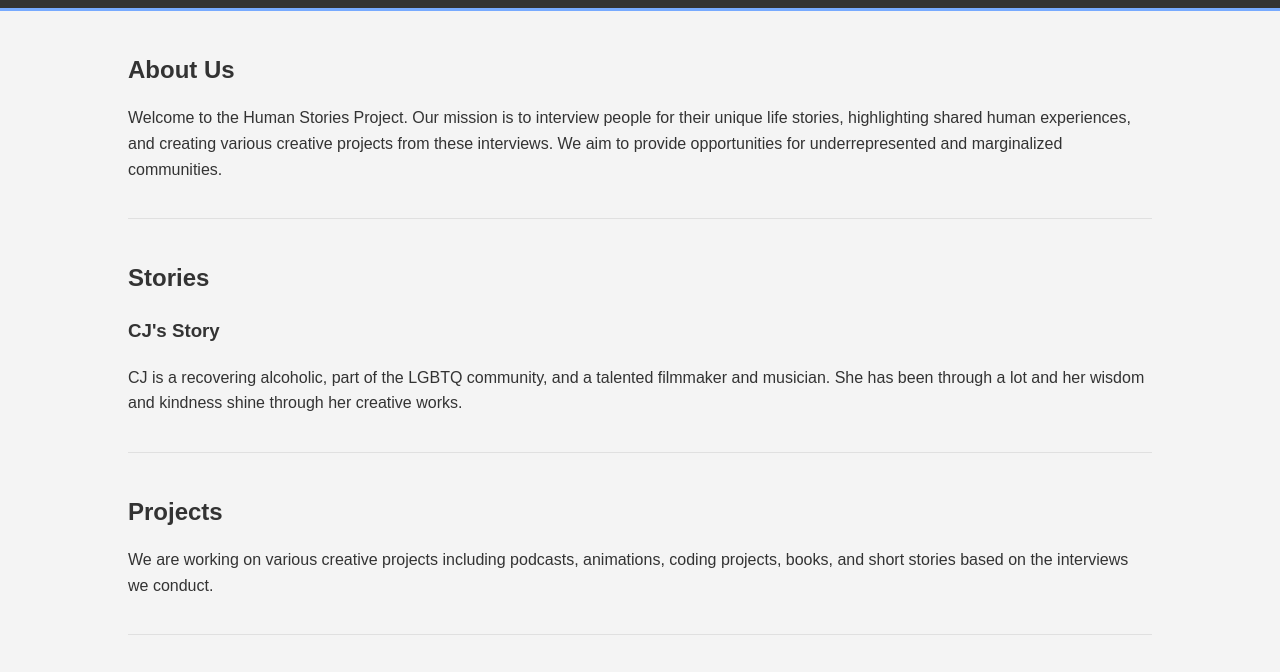
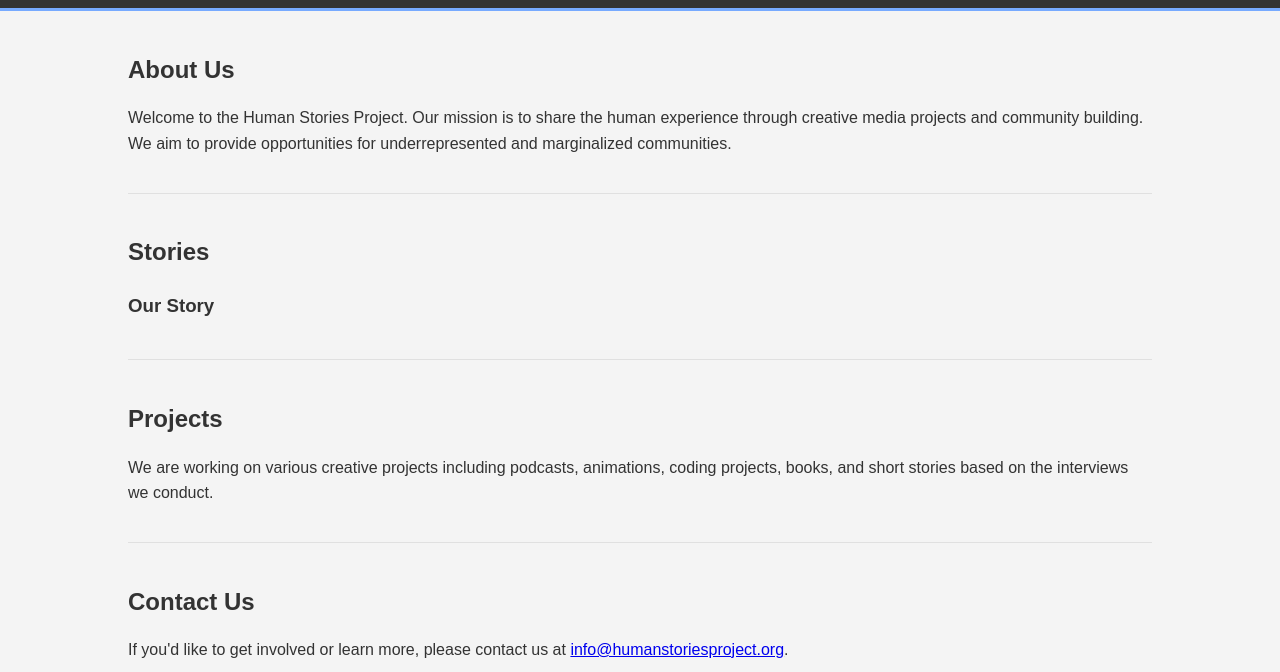
Before and after one commit to gcjones016/human-stories, a plain HTML site: page index.html in a window 1280 px wide. Shown: the part 116-788 px from the top of the page. Drawn offline with Linux system fonts and the light colour scheme.

Commit message:
Update index.html

```diff
--- a/index.html
+++ b/index.html
@@ -23,14 +23,14 @@
 
     <section id="about" class="container">
         <h2>About Us</h2>
-        <p>Welcome to the Human Stories Project. Our mission is to interview people for their unique life stories, highlighting shared human experiences, and creating various creative projects from these interviews. We aim to provide opportunities for underrepresented and marginalized communities.</p>
+        <p>Welcome to the Human Stories Project. Our mission is to share the human experience through creative media projects and community building. We aim to provide opportunities for underrepresented and marginalized communities.</p>
     </section>
 
     <section id="stories" class="container">
         <h2>Stories</h2>
         <article>
-            <h3>CJ's Story</h3>
-            <p>CJ is a recovering alcoholic, part of the LGBTQ community, and a talented filmmaker and musician. She has been through a lot and her wisdom and kindness shine through her creative works.</p>
+            <h3>Our Story</h3>
+            <p></p>
         </article>
         <!-- More stories can be added here -->
     </section>
```
